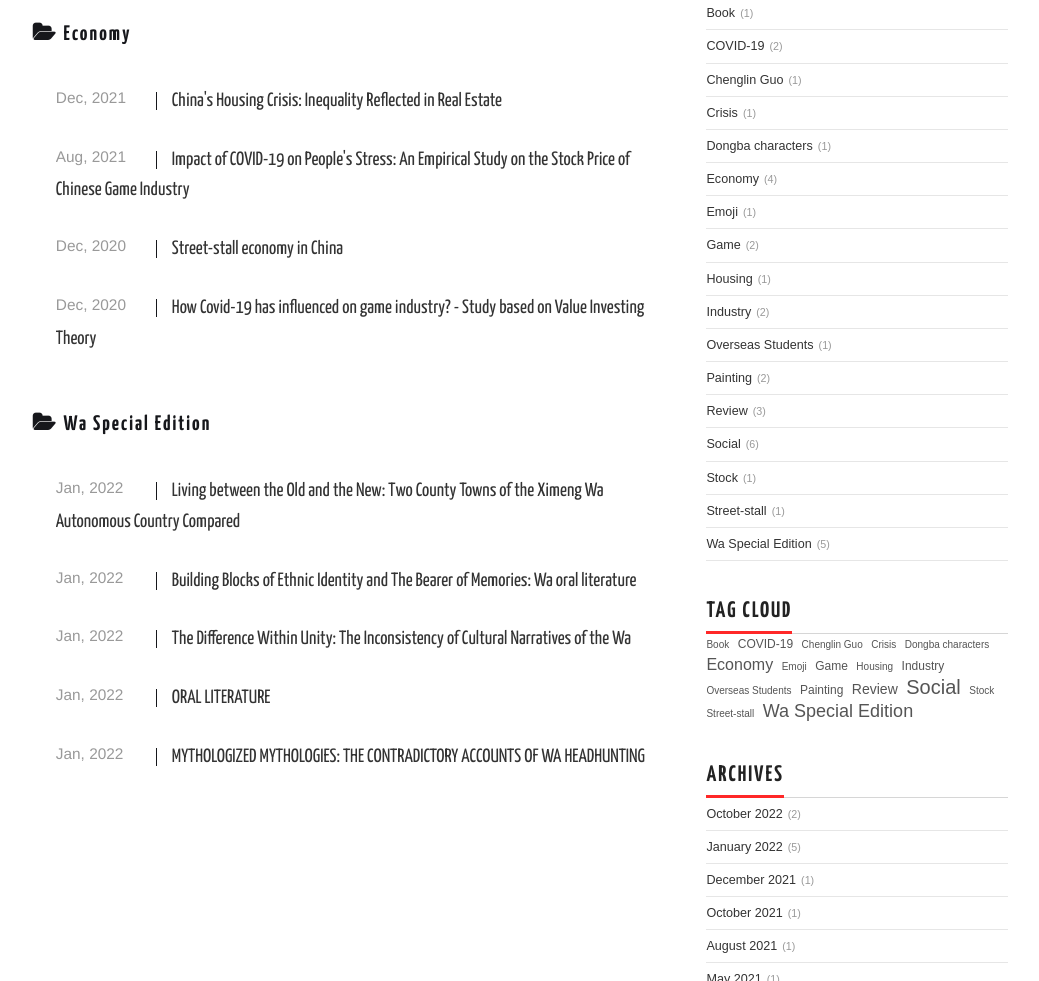
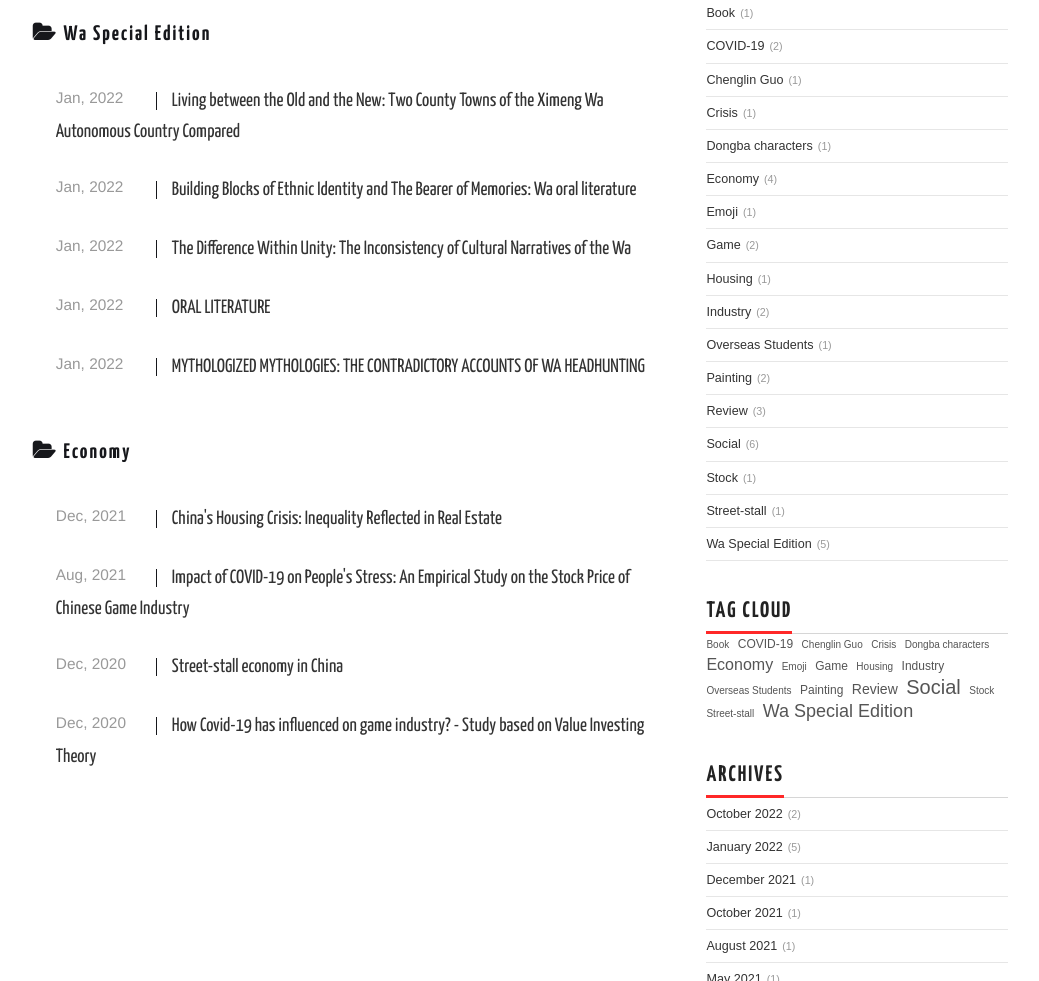
Before and after one commit to charliecccc/charliecccc.github.io, a plain HTML site: page categories/index.html in a window 1280 px wide. Shown: the part 1149-2130 px from the top of the page, without its empty margins (122-1161 px from the left). Drawn offline with nearby package versions, Linux system fonts and the light colour scheme; some packages are replaced by stand-ins of ours; no server answers; a script that the page names is missing; a web font is replaced by a local one.

Commit message:
Site updated

```diff
--- a/categories/index.html
+++ b/categories/index.html
@@ -347,95 +347,6 @@ var themeMenus = {};
     </div>
 
     <div class="archives-wrap">
-        <div class="archive-year-wrap" id="Economy">
-            <h1 class="archive-category">Economy</h1>
-        </div>
-        <div class="archives">
-
-                <article class="archive-article archive-type-post">
-  <div class="archive-article-inner">
-    <header class="archive-article-header">
-
-      <a href="/2021/12/15/China-s-Housing-Crisis-Inequality-Reflected-in-Real-Estate/" class="archive-article-date">
-		  <!-- <time datetime="2021-12-15T06:26:44.000Z" itemprop="datePublished">Dec 15, 2021</time> -->
-		  <time datetime="2021-12-15T06:26:44.000Z" itemprop="datePublished">Dec, 2021</time>
-	  </a>
-
-
-    <h1 class="thumb" itemprop="name">
-      <a class="archive-article-title" href="/2021/12/15/China-s-Housing-Crisis-Inequality-Reflected-in-Real-Estate/">China&#39;s Housing Crisis: Inequality Reflected in Real Estate</a>
-    </h1>
-
-
-    </header>
-  </div>
-</article>
-
-
-                <article class="archive-article archive-type-post">
-  <div class="archive-article-inner">
-    <header class="archive-article-header">
-
-      <a href="/2021/08/11/Impact-of-COVID-19-on-People-s-Stress-An-Empirical-Study-on-the-Stock-Price-of-Chinese-Game-Industry/" class="archive-article-date">
-		  <!-- <time datetime="2021-08-11T01:45:31.000Z" itemprop="datePublished">Aug 11, 2021</time> -->
-		  <time datetime="2021-08-11T01:45:31.000Z" itemprop="datePublished">Aug, 2021</time>
-	  </a>
-
-
-    <h1 class="thumb" itemprop="name">
-      <a class="archive-article-title" href="/2021/08/11/Impact-of-COVID-19-on-People-s-Stress-An-Empirical-Study-on-the-Stock-Price-of-Chinese-Game-Industry/">Impact of COVID-19 on People&#39;s Stress: An Empirical Study on the Stock Price of Chinese Game Industry</a>
-    </h1>
-
-
-    </header>
-  </div>
-</article>
-
-
-                <article class="archive-article archive-type-post">
-  <div class="archive-article-inner">
-    <header class="archive-article-header">
-
-      <a href="/2020/12/23/Street-stall-economy-in-China/" class="archive-article-date">
-		  <!-- <time datetime="2020-12-23T07:23:42.000Z" itemprop="datePublished">Dec 23, 2020</time> -->
-		  <time datetime="2020-12-23T07:23:42.000Z" itemprop="datePublished">Dec, 2020</time>
-	  </a>
-
-
-    <h1 class="thumb" itemprop="name">
-      <a class="archive-article-title" href="/2020/12/23/Street-stall-economy-in-China/">Street-stall economy in China</a>
-    </h1>
-
-
-    </header>
-  </div>
-</article>
-
-
-                <article class="archive-article archive-type-post">
-  <div class="archive-article-inner">
-    <header class="archive-article-header">
-
-      <a href="/2020/12/07/How-Covid-19-has-influenced-on-game-industry-Study-based-on-Value-Investing-Theory/" class="archive-article-date">
-		  <!-- <time datetime="2020-12-07T06:32:11.000Z" itemprop="datePublished">Dec 07, 2020</time> -->
-		  <time datetime="2020-12-07T06:32:11.000Z" itemprop="datePublished">Dec, 2020</time>
-	  </a>
-
-
-    <h1 class="thumb" itemprop="name">
-      <a class="archive-article-title" href="/2020/12/07/How-Covid-19-has-influenced-on-game-industry-Study-based-on-Value-Investing-Theory/">How Covid-19 has influenced on game industry? - Study based on Value Investing Theory</a>
-    </h1>
-
-
-    </header>
-  </div>
-</article>
-
-
-        </div>
-    </div>
-
-    <div class="archives-wrap">
         <div class="archive-year-wrap" id="Wa Special Edition">
             <h1 class="archive-category">Wa Special Edition</h1>
         </div>
@@ -533,6 +444,95 @@ var themeMenus = {};
 
     <h1 class="thumb" itemprop="name">
       <a class="archive-article-title" href="/2022/01/31/MYTHOLOGIZED-MYTHOLOGIES-THE-CONTRADICTORY-ACCOUNTS-OF-WA-HEADHUNTING/">MYTHOLOGIZED MYTHOLOGIES: THE CONTRADICTORY ACCOUNTS OF WA HEADHUNTING</a>
+    </h1>
+
+
+    </header>
+  </div>
+</article>
+
+
+        </div>
+    </div>
+
+    <div class="archives-wrap">
+        <div class="archive-year-wrap" id="Economy">
+            <h1 class="archive-category">Economy</h1>
+        </div>
+        <div class="archives">
+
+                <article class="archive-article archive-type-post">
+  <div class="archive-article-inner">
+    <header class="archive-article-header">
+
+      <a href="/2021/12/15/China-s-Housing-Crisis-Inequality-Reflected-in-Real-Estate/" class="archive-article-date">
+		  <!-- <time datetime="2021-12-15T06:26:44.000Z" itemprop="datePublished">Dec 15, 2021</time> -->
+		  <time datetime="2021-12-15T06:26:44.000Z" itemprop="datePublished">Dec, 2021</time>
+	  </a>
+
+
+    <h1 class="thumb" itemprop="name">
+      <a class="archive-article-title" href="/2021/12/15/China-s-Housing-Crisis-Inequality-Reflected-in-Real-Estate/">China&#39;s Housing Crisis: Inequality Reflected in Real Estate</a>
+    </h1>
+
+
+    </header>
+  </div>
+</article>
+
+
+                <article class="archive-article archive-type-post">
+  <div class="archive-article-inner">
+    <header class="archive-article-header">
+
+      <a href="/2021/08/11/Impact-of-COVID-19-on-People-s-Stress-An-Empirical-Study-on-the-Stock-Price-of-Chinese-Game-Industry/" class="archive-article-date">
+		  <!-- <time datetime="2021-08-11T01:45:31.000Z" itemprop="datePublished">Aug 11, 2021</time> -->
+		  <time datetime="2021-08-11T01:45:31.000Z" itemprop="datePublished">Aug, 2021</time>
+	  </a>
+
+
+    <h1 class="thumb" itemprop="name">
+      <a class="archive-article-title" href="/2021/08/11/Impact-of-COVID-19-on-People-s-Stress-An-Empirical-Study-on-the-Stock-Price-of-Chinese-Game-Industry/">Impact of COVID-19 on People&#39;s Stress: An Empirical Study on the Stock Price of Chinese Game Industry</a>
+    </h1>
+
+
+    </header>
+  </div>
+</article>
+
+
+                <article class="archive-article archive-type-post">
+  <div class="archive-article-inner">
+    <header class="archive-article-header">
+
+      <a href="/2020/12/23/Street-stall-economy-in-China/" class="archive-article-date">
+		  <!-- <time datetime="2020-12-23T07:23:42.000Z" itemprop="datePublished">Dec 23, 2020</time> -->
+		  <time datetime="2020-12-23T07:23:42.000Z" itemprop="datePublished">Dec, 2020</time>
+	  </a>
+
+
+    <h1 class="thumb" itemprop="name">
+      <a class="archive-article-title" href="/2020/12/23/Street-stall-economy-in-China/">Street-stall economy in China</a>
+    </h1>
+
+
+    </header>
+  </div>
+</article>
+
+
+                <article class="archive-article archive-type-post">
+  <div class="archive-article-inner">
+    <header class="archive-article-header">
+
+      <a href="/2020/12/07/How-Covid-19-has-influenced-on-game-industry-Study-based-on-Value-Investing-Theory/" class="archive-article-date">
+		  <!-- <time datetime="2020-12-07T06:32:11.000Z" itemprop="datePublished">Dec 07, 2020</time> -->
+		  <time datetime="2020-12-07T06:32:11.000Z" itemprop="datePublished">Dec, 2020</time>
+	  </a>
+
+
+    <h1 class="thumb" itemprop="name">
+      <a class="archive-article-title" href="/2020/12/07/How-Covid-19-has-influenced-on-game-industry-Study-based-on-Value-Investing-Theory/">How Covid-19 has influenced on game industry? - Study based on Value Investing Theory</a>
     </h1>
 
 
```
Also changed, not shown: 2021/05/30/THE-DIFFICULTIES-CHINESE-OVERSEAS-STUDENTS-ARE-FACING-UNDER-COVID-19/index.html (+4 -4 lines), 2021/10/31/Feminine-Space-the-covert-flower-in-traditional-Chinese-painting/index.html (+5 -6 lines), 2022/10/07/Asians-Are-Not-A-Virus-Racism-Is/index.html (+4 -4 lines), 2022/10/07/The-silence-of-the-young-the-Social-Desolation/index.html (+4 -4 lines), tags/index.html (+2 -2 lines).
